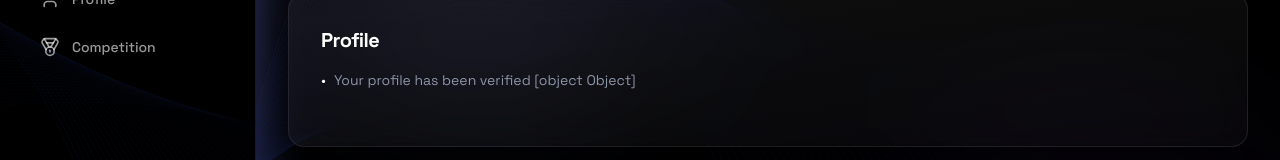
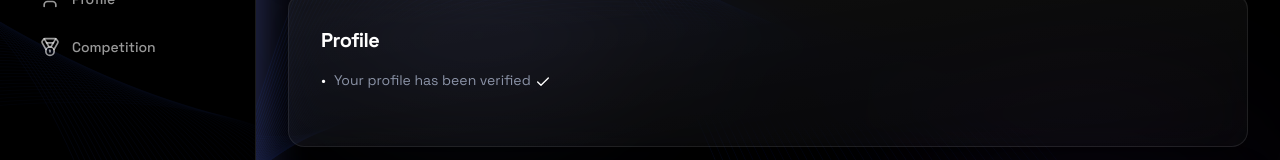
Before and after one commit to Research-and-Creativity/frontend_sevent-x, a Next.js app: page /peserta/dashboard in a window 1280 px wide. Shown: the part 175-335 px from the top of the page. Built offline with nearby package versions, Linux system fonts and the light colour scheme; no server answers.

Commit message:
fix(peserta): render profile verified icon as JSX instead of object

```diff
--- a/src/app/(peserta)/peserta/dashboard/page.tsx
+++ b/src/app/(peserta)/peserta/dashboard/page.tsx
@@ -81,9 +81,14 @@ export default function PesertaDashboardPage() {
           <li className="flex items-start gap-2 text-sm text-text-secondary">
             <span className="text-white">•</span>
             <span>
-              {hasJoined
-                ? `Your profile has been verified ${(<Check className="h-4 w-4 text-white" />)}`
-                : "Please complete your identity"}
+              {hasJoined ? (
+                <>
+                  Your profile has been verified
+                  <Check className="ml-1 inline h-4 w-4 text-white" />
+                </>
+              ) : (
+                "Please complete your identity"
+              )}
             </span>
           </li>
         </ul>
```
